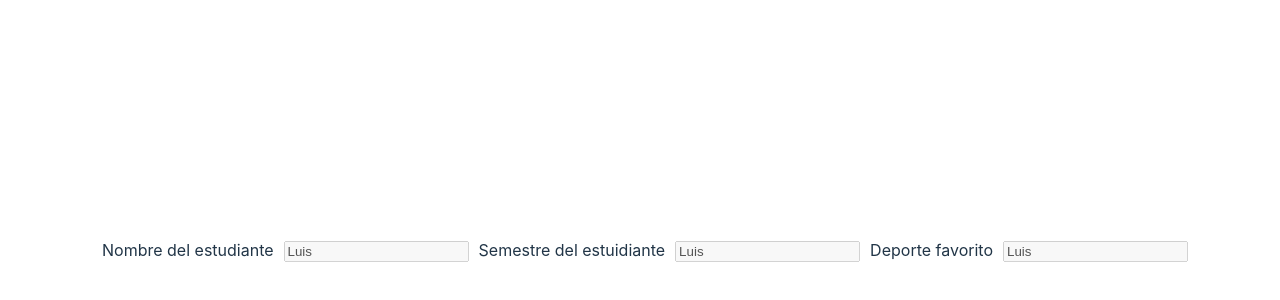
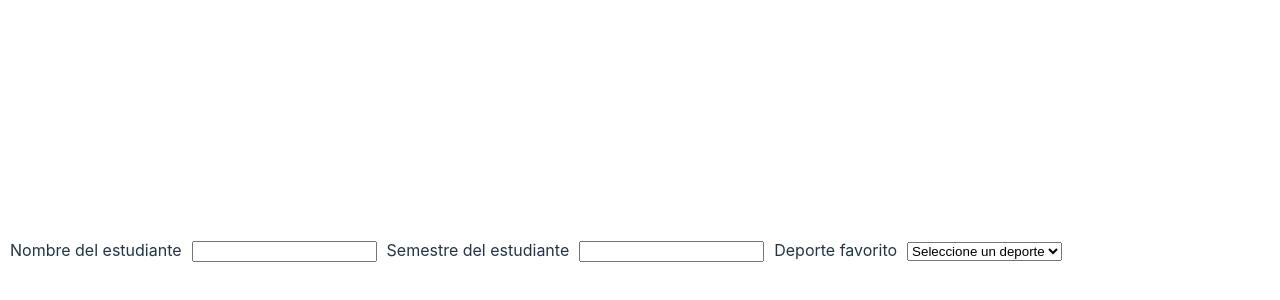
Before and after one commit to lortiz24/rubrica-primer-corte, a React (Vite) app: page / in a window 1280 px wide. Shown: the part 150-450 px from the top of the page. Built offline with nearby package versions, Linux system fonts and the light colour scheme.

Commit message:
Se crean los host para gestionar el formulario

```diff
--- a/src/App.jsx
+++ b/src/App.jsx
@@ -1,29 +1,45 @@
-import { useState } from 'react'
-import reactLogo from './assets/react.svg'
-import './App.css'
+import React, { useState } from 'react';
 
 function App() {
-  const [count, setCount] = useState(0)
+  const [nombre, setNombre] = useState('');
+  const [semestre, setSemestre] = useState('');
+  const [deporteFavorito, setDeporteFavorito] = useState('');
+
+
+  const deportes = [
+    'Fútbol',
+    'Baloncesto',
+    'Tenis',
+    'Voleibol',
+    'Natación'
+  ];
+
+  const handleSubmit = (event) => {
+    event.preventDefault();
+    // aquí se podría enviar la información a una API o hacer algo con ella
+  };
 
   return (
     <div className="App">
-      <div>
-        <form >
-          <label htmlFor="nombre" style={{margin:10}}>Nombre del estudiante</label>
-          <input name='nombre' type="text" value={'Luis'} disabled/>
+      <form onSubmit={handleSubmit}>
+        <label htmlFor="nombre" style={{margin:10}}>Nombre del estudiante</label>
+        <input name='nombre' type="text" value={nombre} onChange={(e) => setNombre(e.target.value)} required/>
 
-          <label htmlFor="semestre" style={{margin:10}}>Semestre del estuidiante</label>
-          <input name='semestre' type="text" value={'Luis'} disabled/>
+        <label htmlFor="semestre" style={{margin:10}}>Semestre del estudiante</label>
+        <input name='semestre' type="text" value={semestre} onChange={(e) => setSemestre(e.target.value)} required/>
+
+        <label htmlFor="deporteFavorito" style={{margin:10}}>Deporte favorito</label>
+        <select name='deporteFavorito' value={deporteFavorito} onChange={(e) => setDeporteFavorito(e.target.value)} required>
+          <option value="">Seleccione un deporte</option>
+          {deportes.map((deporte, index) => (
+            <option key={index} value={deporte}>{deporte}</option>
+          ))}
+        </select>
 
 
-          <label htmlFor="nombre" style={{margin:10}}>Deporte favorito</label>
-          <input name='nombre' type="text" value={'Luis'} disabled/>
-
-
-        </form>
-      </div>
+      </form>
     </div>
-  )
+  );
 }
 
-export default App
+export default App;
```
